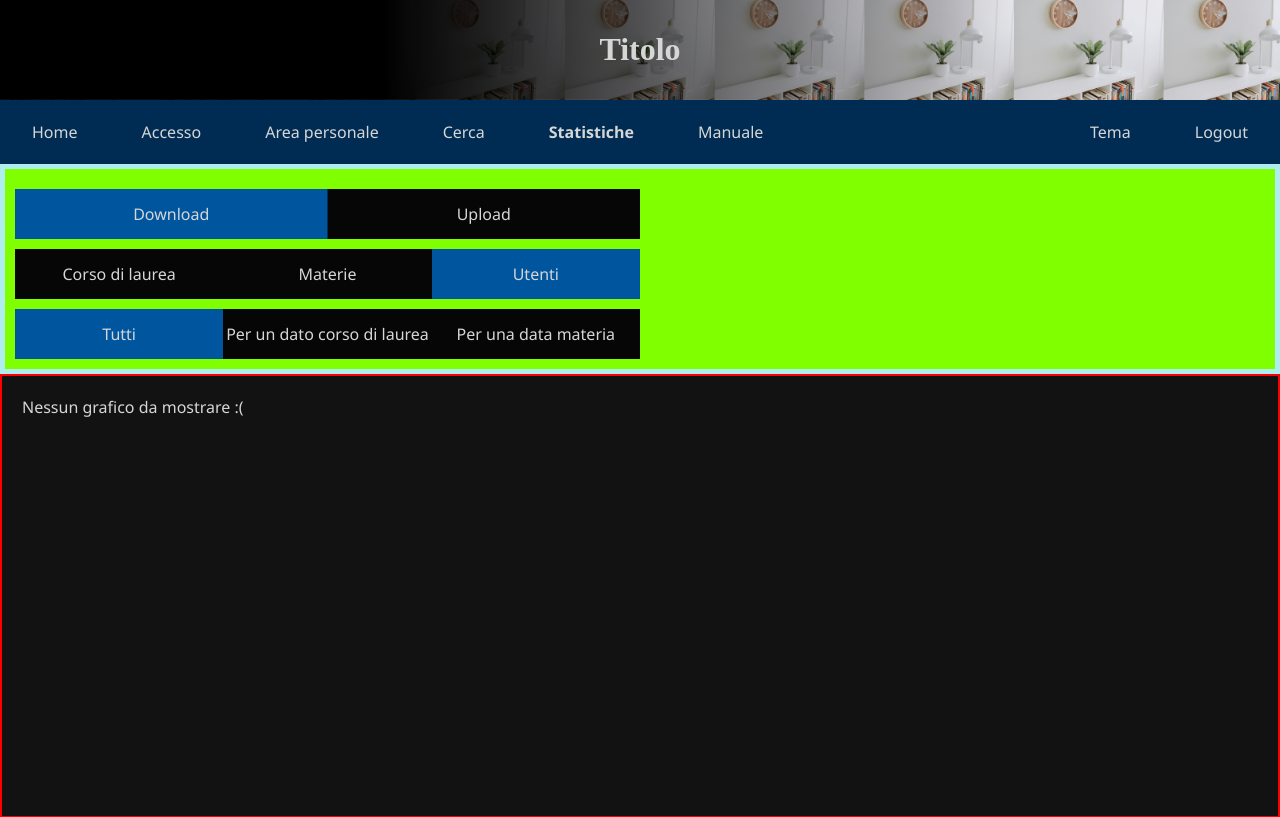
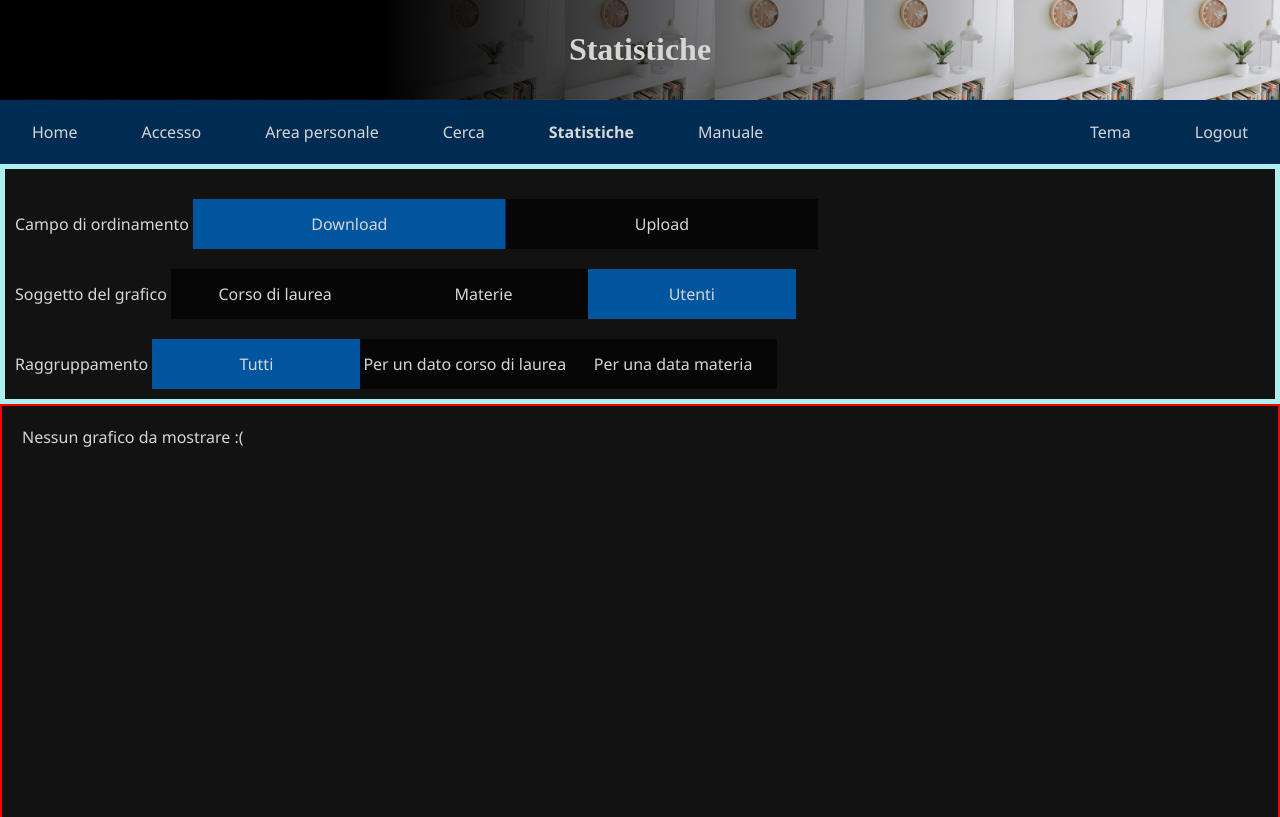
Before and after one commit to AlessioSmn/Repository-degli-Studenti, a PHP site: page /statistics.php in a window 1280 px wide. Shown: the top 817 px of the page. Run offline with PHP 8.4, Linux system fonts and the light colour scheme; the visitor is signed in with stand-in values (Sample User, id 1); data that the repository does not hold is empty; some web fonts are replaced.

Commit message:
Statistic page graphic changes

```diff
--- a/css/statistics.css
+++ b/css/statistics.css
@@ -61,7 +78,6 @@
 
 .graph-options{
       border: 5px solid paleturquoise;
-      background-color: chartreuse;
 }
 .graph-options > *{
       margin-top: 10px;
--- a/js/stats/statistics.js
+++ b/js/stats/statistics.js
@@ -181,9 +181,48 @@ class StatRecord{
             // Barra del grafico
             let graphPart = document.createElement("div");
             graphPart.classList.add("graph-element-bar");
-            graphPart.innerText = this.name;
             graphPart.style.width = widthPercentage + '%';
+
+            // Testo del elemento
+            let graphBarText = document.createElement("span");
+            graphBarText.classList.add("graph-element-bar-text");
+            graphBarText.innerText = this.name;
+            graphPart.appendChild(graphBarText);
+
+            // Informazioni mostrate solo all'hover
+            let additionalInfo = document.createElement("div");
+            additionalInfo.classList.add("graph-element-additional-info");
+
+            // Numero di uploads
+            let uploadsInfo = document.createElement("div");
+            let uploadsInfoSpan = document.createElement("span");
+            uploadsInfoSpan.innerText = "Uploads ";
+            uploadsInfo.appendChild(uploadsInfoSpan);
+            let uploadsInfoData = document.createElement("span");
+            uploadsInfoData.innerText = this.uploads;
+            uploadsInfo.appendChild(uploadsInfoData);
+            additionalInfo.appendChild(uploadsInfo);
+
+            // Numero di downloads
+            let downloadsInfo = document.createElement("div");
+            let downloadsInfoSpan = document.createElement("span");
+            downloadsInfoSpan.innerText = "Downloads ";
+            downloadsInfo.appendChild(downloadsInfoSpan);
+            let downloadsInfoData = document.createElement("span");
+            downloadsInfoData.innerText = this.downloads;
+            downloadsInfo.appendChild(downloadsInfoData);
+            additionalInfo.appendChild(downloadsInfo);
+
+            graphPart.appendChild(additionalInfo);
             elementContainer.appendChild(graphPart);
+
+            elementContainer.setAttribute("data-opened", JSON.stringify(false));
+            elementContainer.onclick = function(){
+                  const opened = JSON.parse(elementContainer.getAttribute("data-opened"));
+                  if(opened) elementContainer.classList.remove("open");
+                  else elementContainer.classList.add("open");
+                  elementContainer.setAttribute("data-opened", JSON.stringify(!opened));
+            };
 
             return elementContainer;
       }
--- a/statistics.php
+++ b/statistics.php
@@ -13,15 +13,25 @@ include "php/logControl/loginControl.php";
       <link rel="stylesheet" type="text/CSS" href="css/header.css">
       <link rel="stylesheet" type="text/CSS" href="css/navbar.css">
       <link rel="stylesheet" type="text/CSS" href="css/footer.css">
+      <link rel="stylesheet" type="text/CSS" href="css/form.css">
       <link rel="stylesheet" type="text/CSS" href="css/statistics.css">
       <link rel="stylesheet" type="text/CSS" href="css/toggle_element.css">
       <link rel="icon" type="image/ICO" href="media/.ico/cherubino_pant541.ico">
       <script src="js/theme/themeControl.js"></script>
       <script src="js/logControl/logout.js"></script>
+      <style>
+            .form-grid-data-row{
+                  margin-top: 20px;
+                  height: 50px;
+            }
+            .form-grid-data-row > *:nth-child(2) {
+                  height: 100%;
+            }
+      </style>
 </head>
 <body onload="pageLoad()">
       <header>
-            <h1>Titolo</h1>
+            <h1>Statistiche</h1>
       </header>
 
       <!-- Barra di navigazione del sito -->
@@ -59,37 +69,53 @@ include "php/logControl/loginControl.php";
       </nav>
 
       <!-- Scelta del grafico da mostrare -->
-      <section class="graph-options">
+      <section class="form-grid graph-options">
+
             <!-- Selezione del campo di ordinamento -->
-            <div id="selection-order" class="switch-option-container n2 option-1-selected">
+            <div class="form-grid-data-row">
+                  <label for="selection-order">Campo di ordinamento</label>
+                  <div id="selection-order" name="selection-order" class="switch-option-container n2 option-1-selected">
                         <div class="switch-option n2" onclick="changeOrder(this, 1)">Download</div>
                         <div class="switch-option n2" onclick="changeOrder(this, 2)">Upload</div>
                   </div>
+            </div>
 
             <!-- Selezione del target -->
-            <div id="selection-target" class="switch-option-container n3 option-3-selected">
+            <div class="form-grid-data-row">
+                  <label for="selection-target">Soggetto del grafico</label>
+                  <div id="selection-target" name="selection-target" class="switch-option-container n3 option-3-selected">
                         <div class="switch-option n3" onclick="changeTarget(this, 1)">Corso di laurea</div>
                         <div class="switch-option n3" onclick="changeTarget(this, 2)">Materie</div>
                         <div class="switch-option n3" onclick="changeTarget(this, 3)">Utenti</div>
                   </div>
+            </div>
 
             <!-- Selezione del gruppo -->
-            <div id="selection-group" class="switch-option-container n3 option-1-selected">
+            <div class="form-grid-data-row">
+                  <label for="selection-group">Raggruppamento</label>
+                  <div id="selection-group" name="selection-group" class="switch-option-container n3 option-1-selected">
                         <div class="switch-option n3" onclick="changeGroup(this, 1)">Tutti</div>
                         <div class="switch-option n3" onclick="changeGroup(this, 2)">Per un dato corso di laurea</div>
                         <div class="switch-option n3" onclick="changeGroup(this, 3)">Per una data materia</div>
                   </div>
+            </div>
 
             <!-- Selezione corso di laurea di selezione -->
-            <div id="selection-degree" class="switch-option-container" style="display:none">
-                  <select id="degree_selector" onchange="degreeSelected()">
+            <div id="selection-degree" class="form-grid-data-row" style="display:none">
+                  <label for="selection-degree">Corso di studi</label>
+                  <div name="selection-degree" class="switch-option-container">
+                        <select id="degree_selector" onchange="degreeSelected()" class="fill">
                         </select>
+                  </div>
             </div>
 
             <!-- Selezione della materia di selezione -->
-            <div id="selection-subject" class="switch-option-container" style="display:none">
-                  <select id="subject_selector" onchange="subjectSelected()">
+            <div id="selection-subject" class="form-grid-data-row" style="display:none">
+                  <label for="selection-subject">Materia</label>
+                  <div name="selection-subject" class="switch-option-container">
+                        <select id="subject_selector" onchange="subjectSelected()" class="fill">
                         </select>
+                  </div>
             </div>
       </section>
 
@@ -229,13 +255,14 @@ include "php/logControl/loginControl.php";
                               degree_selector.selectedIndex = 0;
                               selectionSubject.style.display = 'none';
                               subject_selector.selectedIndex = 0;
+                              subject_selector.disabled = true;
                               retrieveStatisticsByCurrentSettings();
                               return;
                         }
 
                         // Degree -> mostro solo la selezione delle materie
                         case 2: {
-                              selectionDegree.style.display = 'block';
+                              selectionDegree.style.display = 'flex';
                               selectionSubject.style.display = 'none';
                               subject_selector.selectedIndex = 0;
                               return;
@@ -243,8 +270,8 @@ include "php/logControl/loginControl.php";
 
                         // Degree -> mostro entrambe le selezioni
                         case 3: {
-                              selectionDegree.style.display = 'block';
-                              selectionSubject.style.display = 'block';
+                              selectionDegree.style.display = 'flex';
+                              selectionSubject.style.display = 'flex';
                               return;
                         }
                   }
```
Also changed, not shown: other parts of css/statistics.css (+33 -9 lines). Lines whose indentation alone changed are shown as unchanged.
